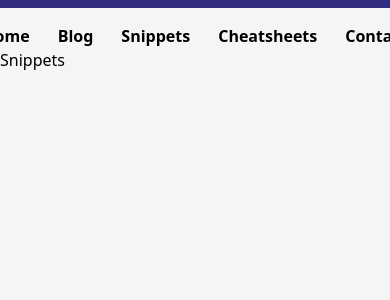
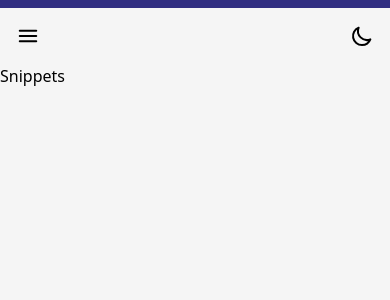
Before and after one commit to ercnshngit/ercansahin-blog, a Next.js app: page /snippets in a window 390 px wide. Shown: the top 300 px of the page. Built offline with nearby package versions, Linux system fonts and the light colour scheme.

Commit message:
mobile design improve

```diff
--- /dev/null
+++ b/components/aboutCard.tsx
@@ -0,0 +1,25 @@
+import Image from 'next/future/image';
+
+import ercanImage from '@/public/ercan.png';
+import Socials from '@/components/socials';
+
+export default function AboutCard() {
+  return (
+    <div className="flex md:justify-end justify-around items-center p-4 md:min-w-[700px] md:w-auto w-full">
+      <div className="mr-4 ">
+        <h1 className="mb-1 text-4xl font-bold tracking-tight text-black md:text-lg transition-on click-effect dark:text-white">
+          Ercan Şahin
+        </h1>
+        <p className="mb-2 text-xl text-black md:text-sm dark:text-white transition-on click-effect">
+          Frontend Developer
+        </p>
+        <Socials />
+      </div>
+      <Image
+        className="w-40 h-40 rounded-full md:w-20 md:h-20 transition-on click-effect grayscale hover:filter-none"
+        src={ercanImage}
+        alt="Picture of the author"
+      />
+    </div>
+  );
+}
--- a/components/header.tsx
+++ b/components/header.tsx
@@ -1,39 +1,110 @@
+import useDarkMode from 'hooks/useDarkMode';
 import Link from 'next/link';
+import { useState } from 'react';
 
 export default function Header() {
+  const [colorTheme, setTheme] = useDarkMode();
+  const [menuVisibility, setMenuVisibility] = useState(false);
+
+  const toggleMenuVisibility = () => {
+    setMenuVisibility((prevMenuVisibility) => !prevMenuVisibility);
+  };
+
+  console.log(menuVisibility);
   return (
     <>
-      <div className="block h-2 mb-4 bg-indigo-900"></div>
+      <div className="block w-screen h-2 mb-4 bg-indigo-900 "></div>
 
-      <nav className="flex justify-center">
-        <ul className="flex justify-between font-bold gap-7 dark:text-white">
-          <li className="transition-on click-effect dark:hover:text-indigo-300">
+      <div className="flex items-center justify-between px-4 mb-4 md:justify-center">
+        <div className="dark:text-white md:hidden md:static font-xl">
+          <svg
+            onClick={toggleMenuVisibility}
+            xmlns="http://www.w3.org/2000/svg"
+            fill="none"
+            viewBox="0 0 24 24"
+            stroke="currentColor"
+            className="w-6 h-6"
+          >
+            <path
+              strokeLinecap="round"
+              strokeLinejoin="round"
+              strokeWidth={2}
+              d="M3.75 6.75h16.5M3.75 12h16.5m-16.5 5.25h16.5"
+            />
+          </svg>
+        </div>
+
+        <nav
+          className={
+            (menuVisibility ? 'absolute' : 'hidden') +
+            ' bottom-0 left-0 right-0 z-30 p-3 bg-indigo-900 md:static md:inline-block md:bg-transparent'
+          }
+        >
+          <ul className="flex flex-col text-2xl font-bold md:gap-6 md:text-lg md:justify-center md:flex-row flex-around dark:text-white">
+            <li className="p-4 border-b-2 border-indigo-300 md:p-0 md:border-b-0 transition-on click-effect dark:hover:text-indigo-300">
               <Link href="/">
                 <a>Home</a>
               </Link>
             </li>
-          <li className="transition-on click-effect dark:hover:text-indigo-300">
+            <li className="p-4 border-b-2 border-indigo-300 md:p-0 md:border-b-0 transition-on click-effect dark:hover:text-indigo-300">
               <Link href="/blog">
                 <a>Blog</a>
               </Link>
             </li>
-          <li className="transition-on click-effect dark:hover:text-indigo-300">
+            <li className="p-4 border-b-2 border-indigo-300 md:p-0 md:border-b-0 transition-on click-effect dark:hover:text-indigo-300">
               <Link href="/snippets">
                 <a>Snippets</a>
               </Link>
             </li>
-          <li className="transition-on click-effect dark:hover:text-indigo-300">
+            <li className="p-4 border-b-2 border-indigo-300 md:p-0 md:border-b-0 transition-on click-effect dark:hover:text-indigo-300">
               <Link href="/cheatsheets">
                 <a>Cheatsheets</a>
               </Link>
             </li>
-          <li className="transition-on click-effect dark:hover:text-indigo-300">
+            <li className="p-4 md:p-0 transition-on click-effect dark:hover:text-indigo-300">
               <Link href="/contact">
                 <a>Contact</a>
               </Link>
             </li>
           </ul>
         </nav>
+
+        <div className="text-2xl font-bold dark:text-white ">
+          {colorTheme === 'light' ? (
+            <svg
+              onClick={() => setTheme('light')}
+              xmlns="http://www.w3.org/2000/svg"
+              className="w-6 h-6"
+              fill="none"
+              viewBox="0 0 24 24"
+              stroke="currentColor"
+            >
+              <path
+                strokeLinecap="round"
+                strokeLinejoin="round"
+                strokeWidth={2}
+                d="M9.663 17h4.673M12 3v1m6.364 1.636l-.707.707M21 12h-1M4 12H3m3.343-5.657l-.707-.707m2.828 9.9a5 5 0 117.072 0l-.548.547A3.374 3.374 0 0014 18.469V19a2 2 0 11-4 0v-.531c0-.895-.356-1.754-.988-2.386l-.548-.547z"
+              />
+            </svg>
+          ) : (
+            <svg
+              onClick={() => setTheme('dark')}
+              xmlns="http://www.w3.org/2000/svg"
+              className="w-6 h-6"
+              fill="none"
+              viewBox="0 0 24 24"
+              stroke="currentColor"
+            >
+              <path
+                strokeLinecap="round"
+                strokeLinejoin="round"
+                strokeWidth={2}
+                d="M20.354 15.354A9 9 0 018.646 3.646 9.003 9.003 0 0012 21a9.003 9.003 0 008.354-5.646z"
+              />
+            </svg>
+          )}
+        </div>
+      </div>
     </>
   );
 }
--- a/components/socials.tsx
+++ b/components/socials.tsx
@@ -1,9 +1,9 @@
 export default function Socials() {
   return (
-    <p className="flex justify-start gap-2">
+    <p className="flex justify-start gap-8 md:gap-2">
       <a href="https://twitter.com/ercnshntw" target="_blank" rel="noreferrer">
         <svg
-          className="hover:fill-[#1DA1F2] fill-indigo-300 transition-on click-effect h-5 w-5"
+          className="hover:fill-[#1DA1F2] fill-indigo-300 transition-on click-effect md:h-5 md:w-5 w-10 h-10"
           role="img"
           viewBox="0 0 24 24"
           xmlns="http://www.w3.org/2000/svg"
@@ -14,7 +14,7 @@ export default function Socials() {
       </a>
       <a href="https://twitter.com/ercnshntw" target="_blank" rel="noreferrer">
         <svg
-          className="w-5 h-5 hover:fill-neutral-200 dark:fill-indigo-300 transition-on click-effect"
+          className="w-10 h-10 md:w-5 md:h-5 hover:fill-neutral-200 dark:fill-indigo-300 transition-on click-effect"
           role="img"
           viewBox="0 0 24 24"
           xmlns="http://www.w3.org/2000/svg"
--- /dev/null
+++ b/hooks/useDarkMode.ts
@@ -0,0 +1,20 @@
+import { useEffect, useState } from "react";
+
+export default function useDarkMode() {
+  const [theme, setTheme] = useState(
+    typeof window !== "undefined" ? localStorage.theme : "dark"
+  )
+  const colorTheme = theme === "dark" ? "light" : "dark"
+
+  useEffect(()=> {
+    const root = window.document.documentElement;
+    root.classList.remove(colorTheme);
+    root.classList.add(theme);
+
+    if (typeof window !== "undefined") {
+      localStorage.setItem("theme", theme);
+    }
+  }, [theme]);
+
+  return [colorTheme, setTheme];
+}
--- a/lib/db.ts
+++ b/lib/db.ts
@@ -14,7 +14,7 @@ export default async function query( query: String ) {
   try {
     const results = await db.query(query);
     await db.end();
-    return JSON.parse(JSON.stringify(results));
+    return results;
   } catch (error) {
     return { error };
   }
--- a/pages/index.tsx
+++ b/pages/index.tsx
@@ -1,11 +1,8 @@
 // Next
-import Image from 'next/image';
-// COmponents
-import ercanImage from '@/public/ercan.png';
-import Socials from '@/components/socials';
 import query from '@/lib/db';
 // Types
 import type { GetServerSideProps, NextPage } from 'next';
+import AboutCard from '@/components/aboutCard';
 
 type Post = {
   id: number;
@@ -19,7 +16,8 @@ type Post = {
 
 export async function getServerSideProps<GetServerSideProps>() {
   const res = await query('SELECT * FROM posts');
-  const posts: Post[] = res;
+
+  const posts: Post[] = JSON.parse(JSON.stringify(res));
   return {
     props: {
       posts,
@@ -28,28 +26,9 @@ export async function getServerSideProps<GetServerSideProps>() {
 }
 
 const Home: NextPage<{ posts: Post[] }> = ({ posts }) => {
-  console.log(posts);
-
   return (
     <div className="flex flex-col items-center">
-      <div className="flex justify-end p-4 min-w-[800px]">
-        <div className="mr-4 ">
-          <h1 className="mb-1 text-lg font-bold tracking-tight text-black transition-on click-effect dark:text-white">
-            Ercan Şahin
-          </h1>
-          <p className="mb-2 text-sm text-black dark:text-white transition-on click-effect">
-            Frontend Developer
-          </p>
-          <Socials />
-        </div>
-        <Image
-          className="rounded-full transition-on click-effect grayscale hover:filter-none"
-          src={ercanImage}
-          alt="Picture of the author"
-          width={80}
-          height={80}
-        />
-      </div>
+      <AboutCard />
       <div>
         {posts &&
           posts.map((post: Post) => {
--- a/styles/globals.css
+++ b/styles/globals.css
@@ -4,7 +4,7 @@
 
 html,
 body {
-  @apply bg-neutral-100 dark:bg-neutral-900;
+  @apply bg-neutral-100 dark:bg-neutral-900 h-screen;
 }
 
 @layer components {
--- a/tailwind.config.js
+++ b/tailwind.config.js
@@ -1,12 +1,10 @@
 /** @type {import('tailwindcss').Config} */
 module.exports = {
-  mode: "jit",
-  content: [
-    "./pages/**/*.{js,ts,jsx,tsx}",
-    "./components/**/*.{js,ts,jsx,tsx}",
-  ],
+  mode: 'jit',
+  darkMode: 'class',
+  content: ['./pages/**/*.{js,ts,jsx,tsx}', './components/**/*.{js,ts,jsx,tsx}'],
   theme: {
     extend: {},
   },
   plugins: [],
-}
+};
```
Lines whose indentation alone changed are shown as unchanged.
